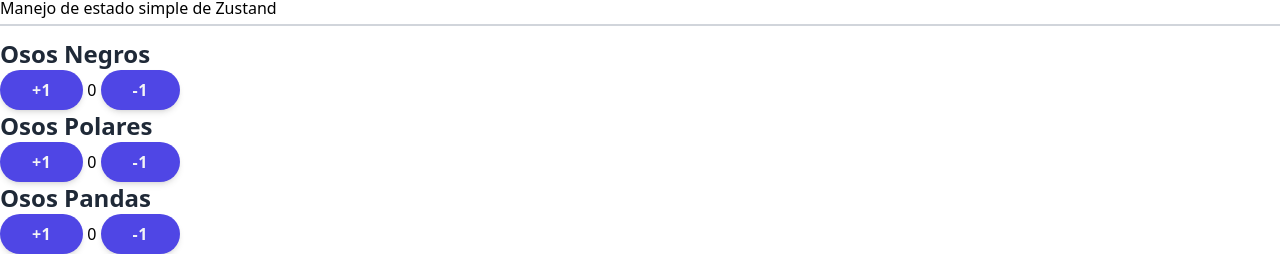
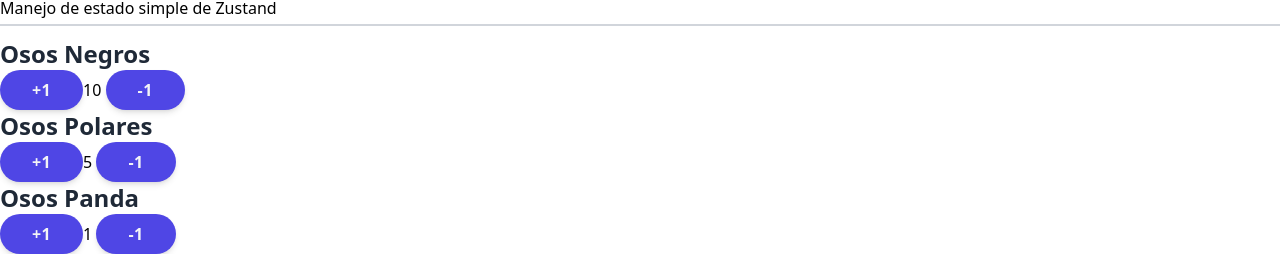
Before and after one commit to afonsecav88/store-zustand, a React (Vite) app: page /dashboard/bears in a window 1280 px wide. Shown: the part 742-996 px from the top of the page. Built offline with nearby package versions, Linux system fonts and the light colour scheme.

Commit message:
Created 3 components of bears

```diff
--- a/src/pages/01-basic/BearPage.tsx
+++ b/src/pages/01-basic/BearPage.tsx
@@ -1,4 +1,5 @@
 import { WhiteCard } from '../../components';
+import { useBearStore } from '../../stores';
 
 export const BearPage = () => {
   return (
@@ -8,46 +9,55 @@
       <hr />
 
       <div className="grid grid-cols-1 md:grid-cols-2 lg:grid-cols-3 gap-2">
-
-        <WhiteCard centered>
-          <h2>Osos Negros</h2>
-
-          <div className="flex flex-col md:flex-row">
-            <button> +1</button>
-            <span className="text-3xl mx-2 lg:mx-10"> 0 </span>
-            <button>-1</button>
-          </div>
-
-        </WhiteCard>
-
-        <WhiteCard centered>
-          <h2>Osos Polares</h2>
-
-          <div className="flex flex-col md:flex-row">
-            <button> +1</button>
-            <span className="text-3xl mx-2 lg:mx-10"> 0 </span>
-            <button>-1</button>
-
-          </div>
-
-        </WhiteCard>
-
-        <WhiteCard centered>
-          <h2>Osos Pandas</h2>
-
-          <div className="flex flex-col md:flex-row">
-            <button> +1</button>
-            <span className="text-3xl mx-2 lg:mx-10"> 0 </span>
-            <button>-1</button>
-          </div>
-
-        </WhiteCard>
-
-
-
-
+        <BlackBear />
+        <PolarBear />
+        <PandaBear />
       </div>
-
     </>
   );
 };
+
+export const BlackBear = () => {
+  const blackBears = useBearStore((state) => state.blackBears);
+  const increaseBlackBears = useBearStore((state) => state.increaseBlackBear);
+  return (
+    <WhiteCard centered>
+      <h2>Osos Negros</h2>
+      <div className="flex flex-col md:flex-row">
+        <button onClick={() => increaseBlackBears(+1)}> +1</button>
+        <span className="text-3xl mx-2 lg:mx-10">{blackBears} </span>
+        <button onClick={() => increaseBlackBears(-1)}>-1</button>
+      </div>
+    </WhiteCard>
+  );
+};
+
+export const PolarBear = () => {
+  const polarBears = useBearStore((state) => state.polarBears);
+  const increasePolarBears = useBearStore((state) => state.increasePolarBear);
+  return (
+    <WhiteCard centered>
+      <h2>Osos Polares</h2>
+      <div className="flex flex-col md:flex-row">
+        <button onClick={() => increasePolarBears(+1)}> +1</button>
+        <span className="text-3xl mx-2 lg:mx-10">{polarBears} </span>
+        <button onClick={() => increasePolarBears(-1)}>-1</button>
+      </div>
+    </WhiteCard>
+  );
+};
+
+export const PandaBear = () => {
+  const pandaBears = useBearStore((state) => state.pandaBears);
+  const increasePandaBears = useBearStore((state) => state.increasePandaBears);
+  return (
+    <WhiteCard centered>
+      <h2>Osos Panda</h2>
+      <div className="flex flex-col md:flex-row">
+        <button onClick={() => increasePandaBears(+1)}> +1</button>
+        <span className="text-3xl mx-2 lg:mx-10">{pandaBears} </span>
+        <button onClick={() => increasePandaBears(-1)}>-1</button>
+      </div>
+    </WhiteCard>
+  );
+};
--- a/src/stores/bears/bears.store.ts
+++ b/src/stores/bears/bears.store.ts
@@ -5,12 +5,21 @@
   polarBears: number;
   pandaBears: number;
   increaseBlackBear: (by: number) => void;
+  increasePolarBear: (by: number) => void;
+  increasePandaBears: (by: number) => void;
 }
 
 export const useBearStore = create<BearState>((set) => ({
   blackBears: 10,
   polarBears: 5,
   pandaBears: 1,
+
   increaseBlackBear: (by: number) =>
     set((state) => ({ blackBears: state.blackBears + by })),
+
+  increasePolarBear: (by: number) =>
+    set((state) => ({ polarBears: state.polarBears + by })),
+
+  increasePandaBears: (by: number) =>
+    set((state) => ({ pandaBears: state.pandaBears + by })),
 }));
--- /dev/null
+++ b/src/stores/index.ts
@@ -0,0 +1 @@
+export * from './bears/bears.store';
```
